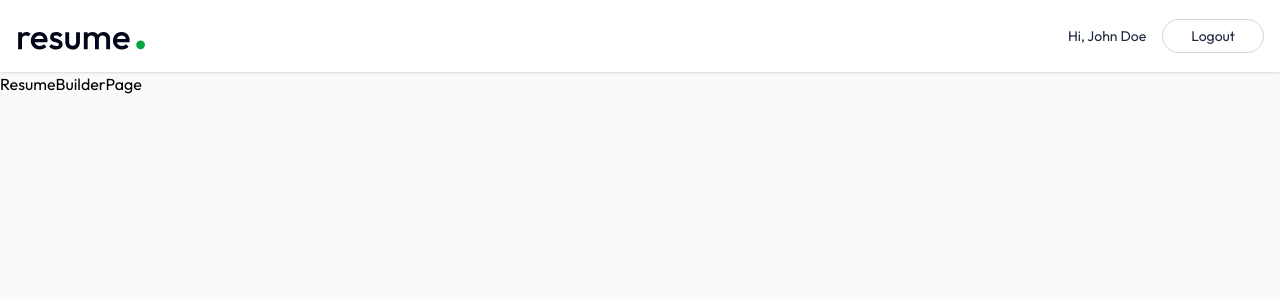
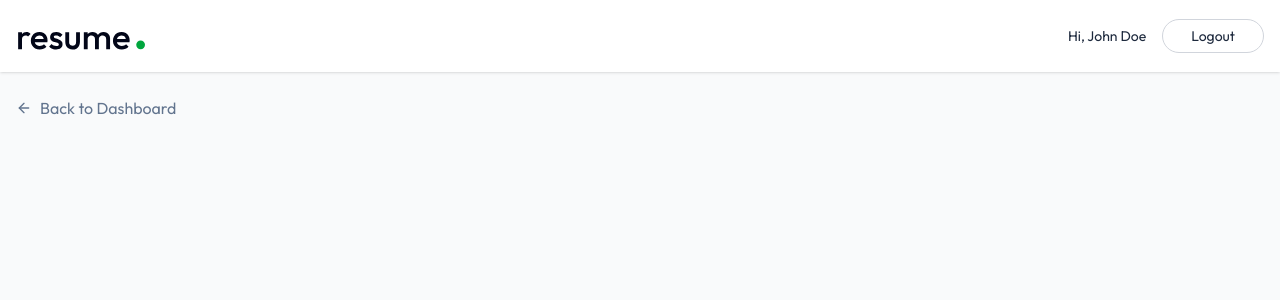
Before and after one commit to faisal-din/resume-builder-web-app, a React (Vite) app in the folder Frontend/: page /app/builder/1 in a window 1280 px wide. Shown: the top 300 px of the page. Built offline with nearby package versions, Linux system fonts and the light colour scheme.

Commit message:
created resume builder page

```diff
--- /dev/null
+++ b/Frontend/src/Components/PersonalInfoForm.jsx
@@ -0,0 +1,7 @@
+import React from 'react';
+
+const PersonalInfoForm = () => {
+  return <div>PersonalInfoForm</div>;
+};
+
+export default PersonalInfoForm;
--- a/Frontend/src/Pages/ResumeBuilderPage.jsx
+++ b/Frontend/src/Pages/ResumeBuilderPage.jsx
@@ -1,7 +1,70 @@
-import React from 'react';
+import React, { useEffect, useState } from 'react';
+import { Link, useParams } from 'react-router-dom';
+import { dummyResumeData } from '../assets/assets';
+import {
+  ArrowLeftIcon,
+  Briefcase,
+  ChevronLeft,
+  ChevronRight,
+  FileText,
+  FolderIcon,
+  GraduationCap,
+  Sparkles,
+  User,
+} from 'lucide-react';
+import PersonalInfoForm from '../Components/PersonalInfoForm';
 
 const ResumeBuilderPage = () => {
-  return <div>ResumeBuilderPage</div>;
+  const { resumeId } = useParams();
+
+  const [resumeData, setResumeData] = useState({
+    _id: '',
+    title: '',
+    personal_info: {},
+    professional_summary: '',
+    experience: [],
+    education: [],
+    projects: [],
+    skills: [],
+    template: 'classic',
+    accent_color: '#3B82F6',
+    public: false,
+  });
+
+  const loadExistingResume = async () => {
+    const resume = dummyResumeData.find((resume) => resume._id === resumeId);
+    if (resume) {
+      setResumeData(resume);
+      document.title = resume.title;
+    }
+  };
+
+  useEffect(() => {
+    loadExistingResume();
+  }, []);
+
+  return (
+    <div>
+      <div className='max-w-7xl mx-auto px-4 py-6'>
+        <Link
+          to={'/app'}
+          className='inline-flex items-center gap-2 text-slate-500 hover:text-slate-700 transition-all'
+        >
+          <ArrowLeftIcon className='size-4' />
+          Back to Dashboard
+        </Link>
+      </div>
+
+      <div className='max-w-7xl mx-auto px-4 pb-8'>
+        <div className='grid lg:grid-cols-12 gap-8'>
+          {/* Left Panel - Form */}
+
+          {/* Right Panel - Resume Preview */}
+          <div></div>
+        </div>
+      </div>
+    </div>
+  );
 };
 
 export default ResumeBuilderPage;
```
